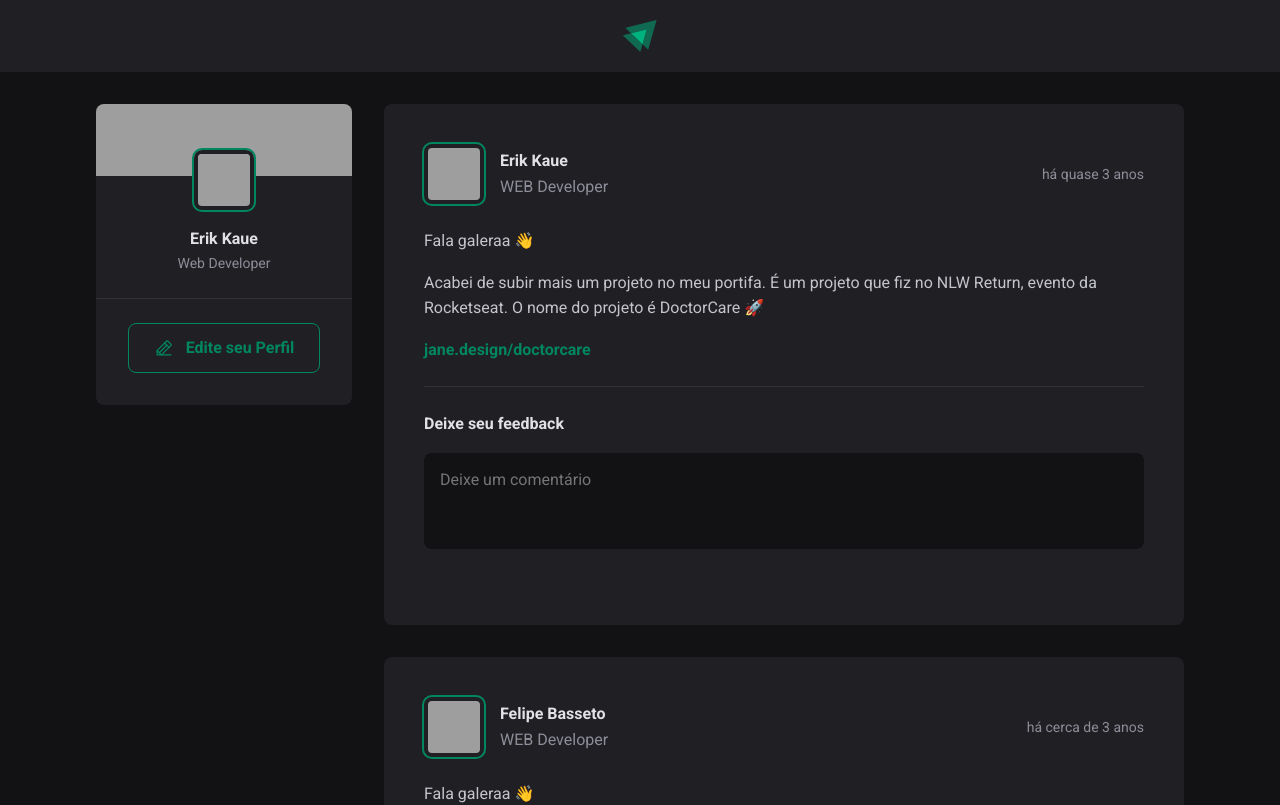
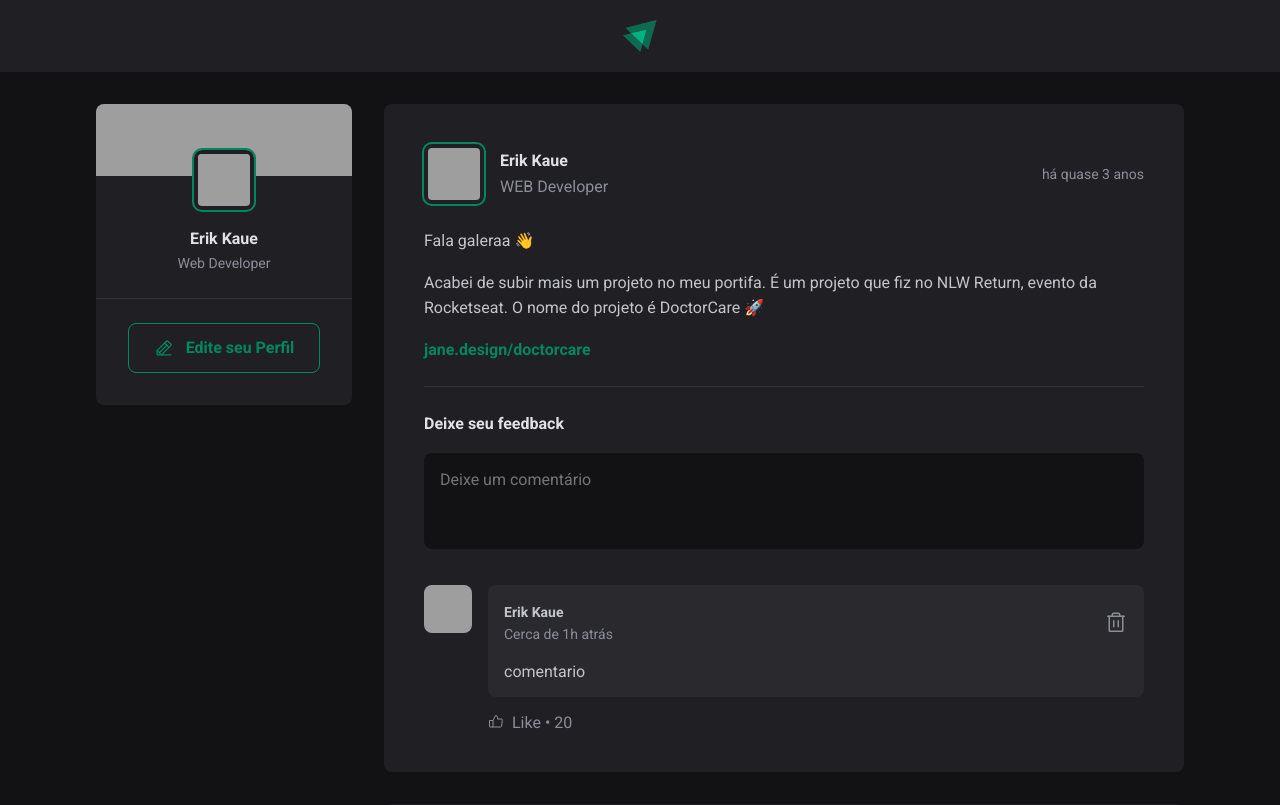
Before and after one commit to Kaue-Luz/RocketSeat-React, a React (Vite) app in the folder 01-fundamentos-reactjs/: page / in a window 1280 px wide. Shown: the top 805 px of the page. Built offline with nearby package versions, Linux system fonts and the light colour scheme; grey boxes are pictures that could not be loaded.

Commit message:
Os motores do React - Inserindo comentários (Programação declarativa)

```diff
--- a/01-fundamentos-reactjs/src/components/Comment.jsx
+++ b/01-fundamentos-reactjs/src/components/Comment.jsx
@@ -1,8 +1,9 @@
+/* eslint-disable react/prop-types */
 import {ThumbsUp, Trash} from 'phosphor-react'
 import styles from './Comment.module.css'
 import { Avatar } from './Avatar'
 
-export function Comment() {
+export function Comment({content}) {
     return (
         <div className={styles.comment}>
             <Avatar hasBorder={false} src="https:github.com/kaue-luz.png" />
@@ -20,7 +21,7 @@
                         </button>
                     </header>
 
-                    <p>Muito bom Devon, parabéns!! 👏👏</p>
+                    <p>{content}</p>
                 </div>
 
                 <footer>
--- a/01-fundamentos-reactjs/src/components/Post.jsx
+++ b/01-fundamentos-reactjs/src/components/Post.jsx
@@ -1,5 +1,4 @@
 /* eslint-disable react/jsx-key */
-/* eslint-disable no-unused-vars */
 /* eslint-disable react/prop-types */
 import { format, formatDistanceToNow } from "date-fns";
 import ptBR from "date-fns/locale/pt-BR";
@@ -21,12 +20,19 @@
     addSuffix: true,
   });
 
-  const [comments, setComments] = useState([ ])
+  const [comments, setComments] = useState(["comentario"]);
+
+  const [newCommentText, setNewCommentText] = useState("");
 
   function createNewComment() {
-    event.preventDefault()
+    event.preventDefault();
 
-    setComments([...comments, comments.length + 1])
+    setComments([...comments, newCommentText]);
+    setNewCommentText("");
+  }
+
+  function newCommentChange() {
+    setNewCommentText(event.target.value);
   }
 
   return (
@@ -63,7 +69,12 @@
       <form onSubmit={createNewComment} className={styles.commentForm}>
         <strong>Deixe seu feedback</strong>
 
-        <textarea placeholder="Deixe um comentário" />
+        <textarea
+          name="comment"
+          placeholder="Deixe um comentário"
+          value={newCommentText}
+          onChange={newCommentChange}
+        />
 
         <footer>
           <button type="submit">Comentar</button>
@@ -72,7 +83,7 @@
 
       <div className={styles.commentList}>
         {comments.map((comment) => {
-          return <Comment />;
+          return <Comment content={comment} />;
         })}
       </div>
     </article>
```
